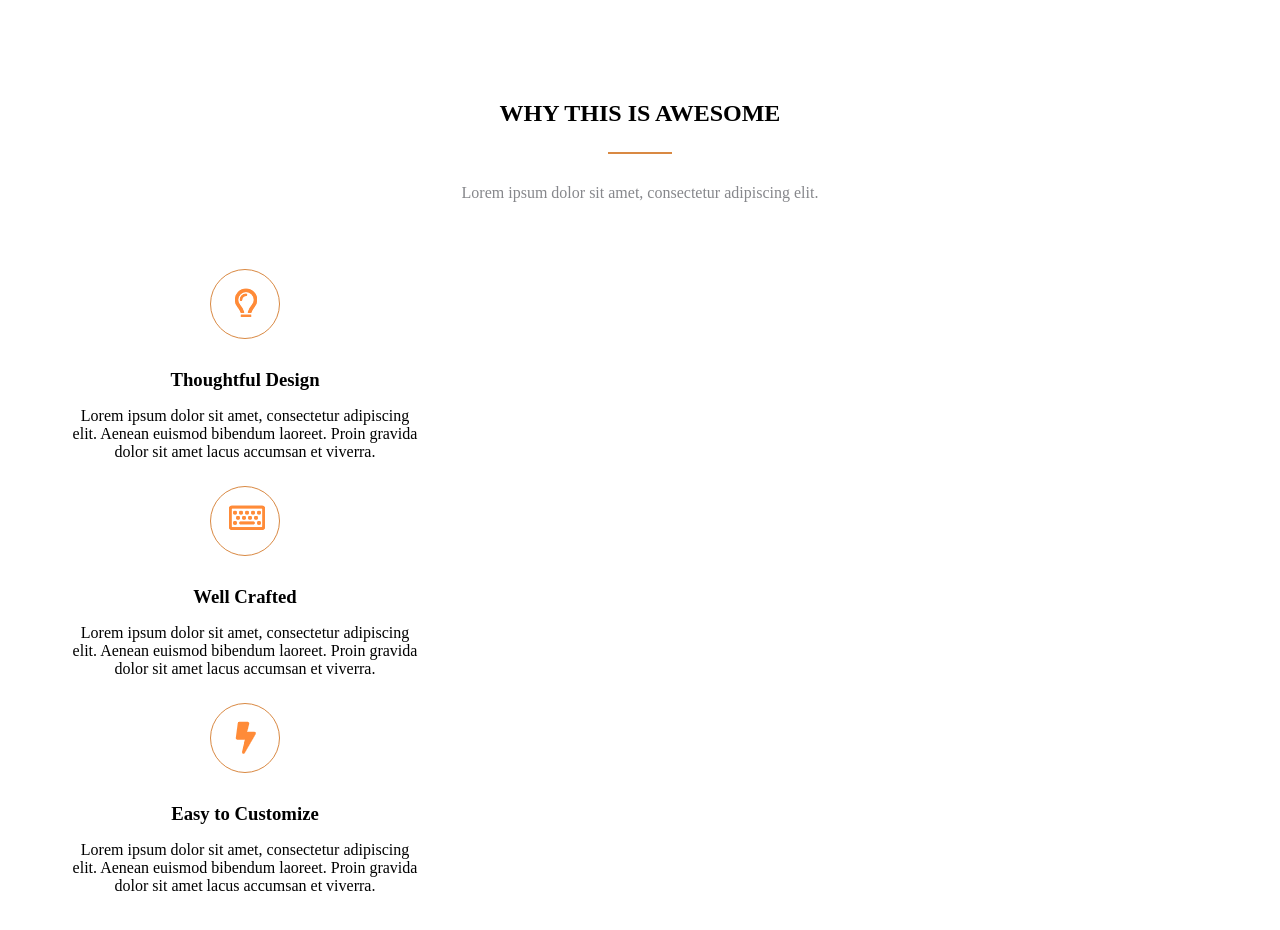
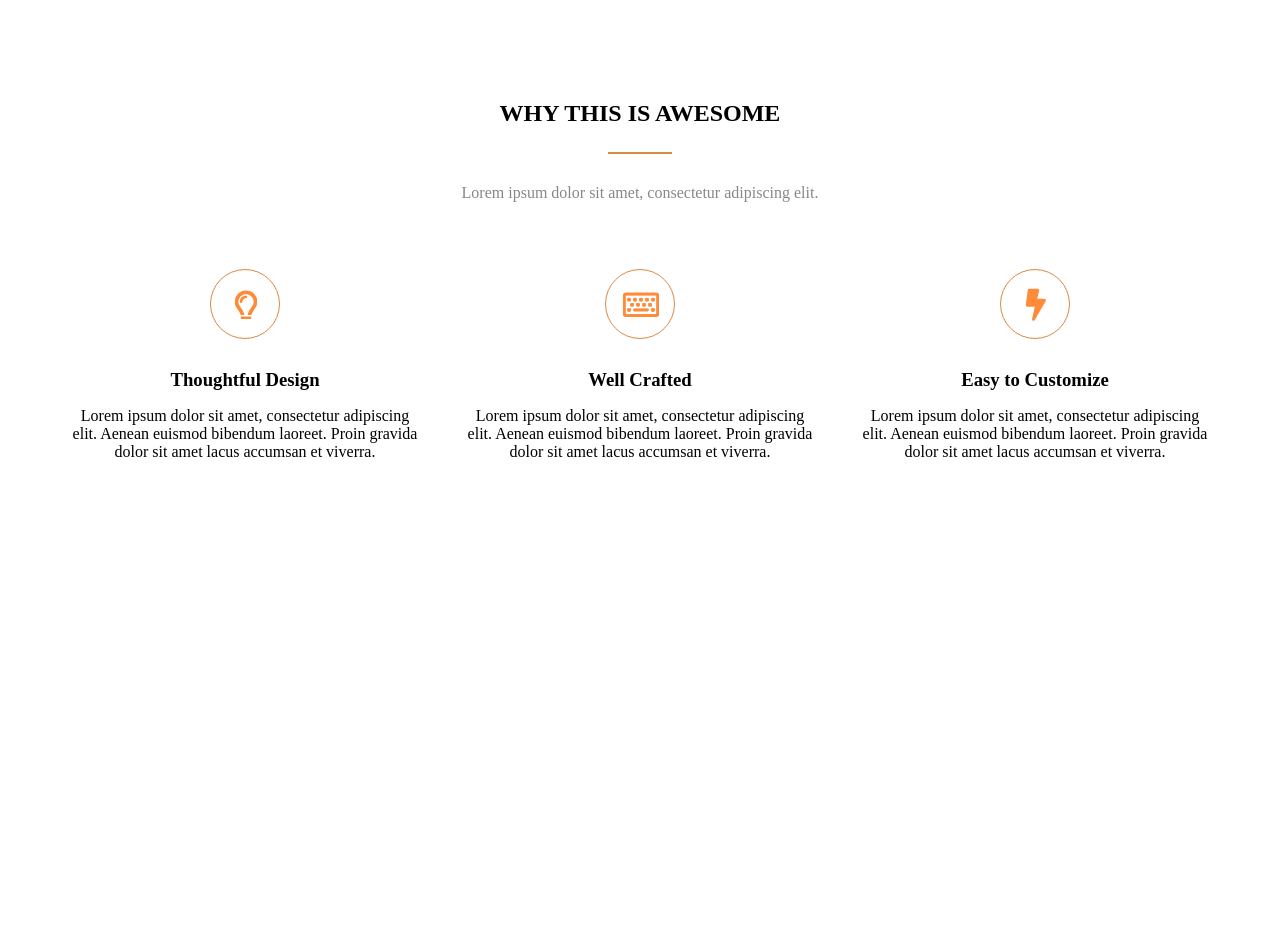
Before and after one commit to NatalliaSaverchenko/FE08-wk-1-Saverchenko-Natallia, a plain HTML site: page index.html in a window 1280 px wide. After the commit the page ends 800 px from the top, so only its background shows below. Drawn offline with Linux system fonts and the light colour scheme.

Commit message:
third commit

```diff
--- a/css/awesome.css
+++ b/css/awesome.css
@@ -4,6 +4,7 @@
 
 .awesome_title {
   margin-bottom: 25px;
+  text-align: center;
 }
 
 .awesome_line {
@@ -19,12 +20,16 @@
 .awesome_text {
   margin-bottom: 67px;
   color: #86878b;
+  text-align: center;
 }
 .awesome_row_container {
-  width: 350px;
+  display: flex;
+  justify-content: space-between;
+  margin: 0 -15px;
 }
 .awesome_row_item {
   width: 350px;
+  margin: 0 15px;
 }
 .image_container {
   border: 1px solid #d98943;
@@ -33,13 +38,16 @@
   height: 70px;
   margin: auto;
   margin-bottom: 30px;
+  display: flex;
+  justify-content: center;
+  align-items: center;
 }
-.awesome_row_item_image {
-  margin: 17px;
-}
+/*.awesome_row_item_image {
+}*/
 .awesome_row_item_title {
   margin-bottom: 16px;
+  text-align: center;
 }
 .awesome_row_item_text {
-  margin-bottom: 25px; /* задала сама, т.к. в столбик элементы*/
+  text-align: center;
 }
--- a/css/style.css
+++ b/css/style.css
@@ -13,6 +13,5 @@ section {
 .container {
   max-width: 1170px;
   margin: auto;
-  text-align: center;
   padding: 0 15px;
 }
--- a/index.html
+++ b/index.html
@@ -30,11 +30,13 @@
               />
             </div>
             <h3 class="awesome_row_item_title">Thoughtful Design</h3>
-            <p class="awesome_row_item_text">
+            <div class="awesome_row_item_text">
+              <p>
                 Lorem ipsum dolor sit amet, consectetur adipiscing elit. Aenean
                 euismod bibendum laoreet. Proin gravida dolor sit amet lacus
                 accumsan et viverra.
               </p>
+            </div>
           </div>
 
           <div class="awesome_row_item">
@@ -46,11 +48,13 @@
               />
             </div>
             <h3 class="awesome_row_item_title">Well Crafted</h3>
-            <p class="awesome_row_item_text">
+            <div class="awesome_row_item_text">
+              <p>
                 Lorem ipsum dolor sit amet, consectetur adipiscing elit. Aenean
                 euismod bibendum laoreet. Proin gravida dolor sit amet lacus
                 accumsan et viverra.
               </p>
+            </div>
           </div>
 
           <div class="awesome_row_item">
@@ -62,7 +66,8 @@
               />
             </div>
             <h3 class="awesome_row_item_title">Easy to Customize</h3>
-            <p class="awesome_row_item_text">
+            <div class="awesome_row_item_text">
+              <p>
                 Lorem ipsum dolor sit amet, consectetur adipiscing elit. Aenean
                 euismod bibendum laoreet. Proin gravida dolor sit amet lacus
                 accumsan et viverra.
@@ -70,6 +75,7 @@
             </div>
           </div>
         </div>
+      </div>
     </section>
   </body>
 </html>
```
Lines whose indentation alone changed are shown as unchanged.
